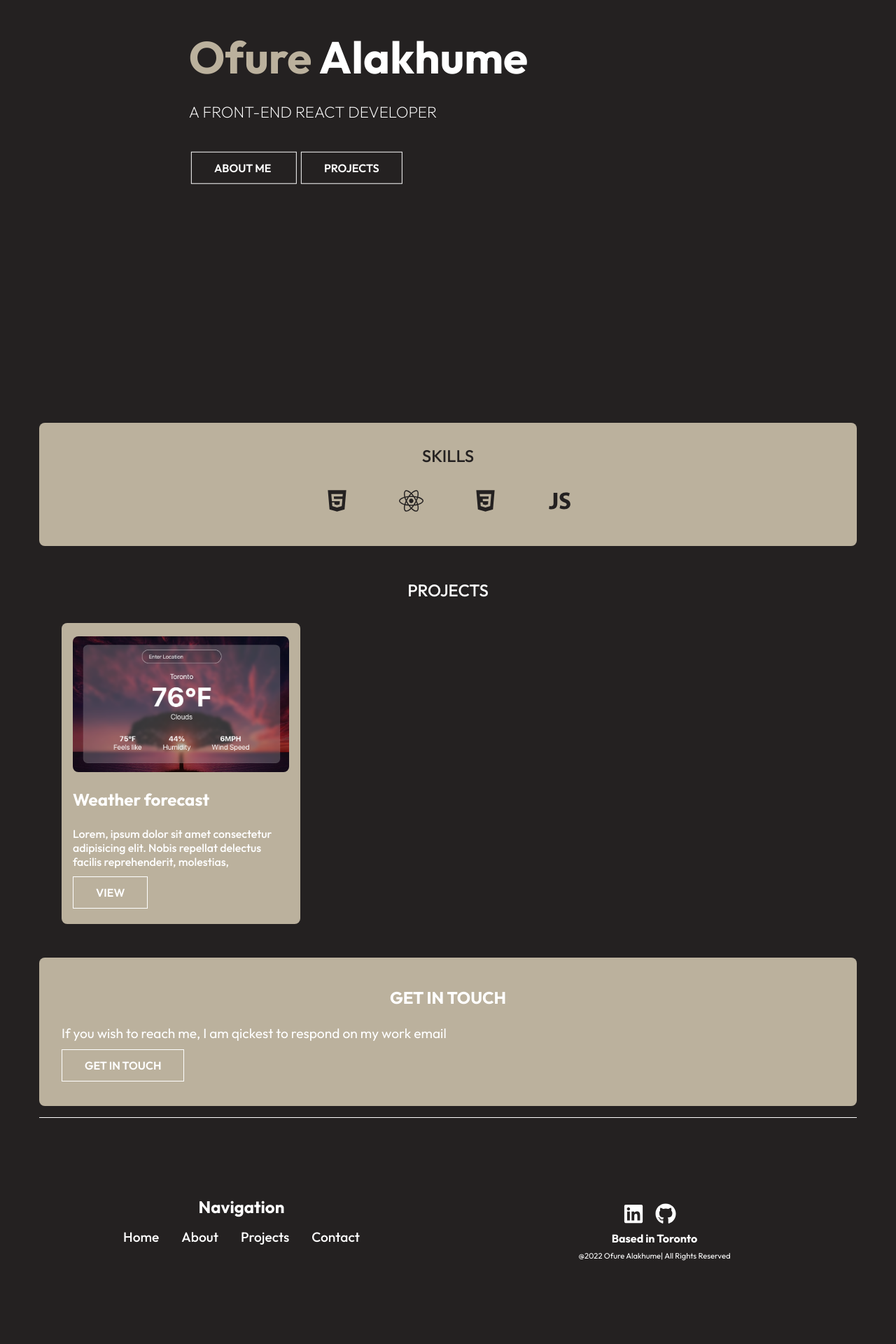
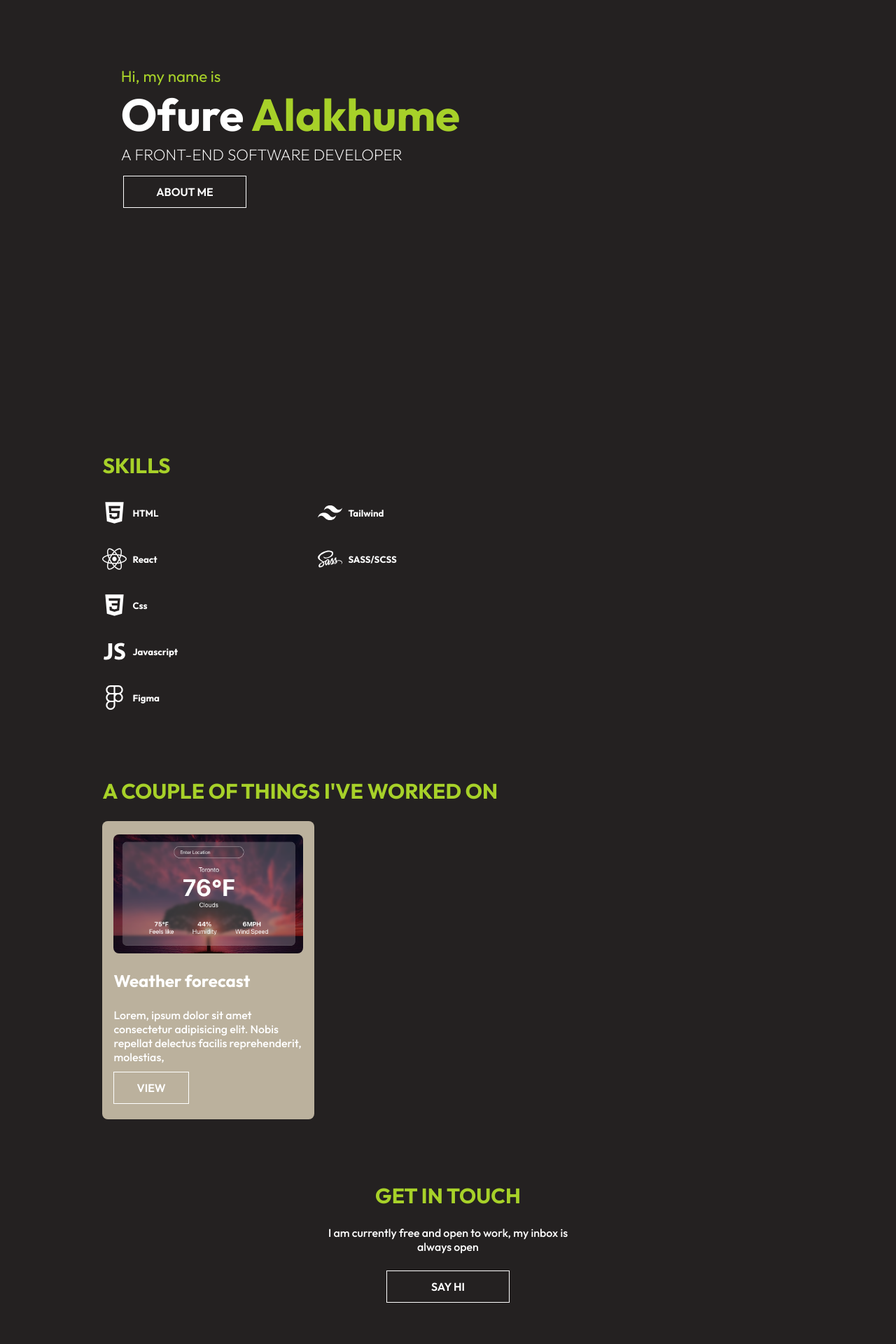
Before and after one commit to AlaksOfure/reactfolio, a React (Create React App) app: page / in a window 1280 px wide. Shown: the part 260-2180 px from the top of the page at 70% size. Built offline with nearby package versions, Linux system fonts and the light colour scheme.

Commit message:
Minor changes
Majority of the items have been changed due to styling

```diff
--- a/src/Components/Contact.js
+++ b/src/Components/Contact.js
@@ -6,13 +6,14 @@ import '../Styles/contact.css'
 const Contact = () => {
  return (
   <section className='section-container '>
-   <div className="text-styling brown-container">
+   <div className="content-container text-styling">
 
     <h1>Get in Touch</h1>
-    <p>If you wish to reach me, I am qickest to respond on my work email</p>
-    <div className="project-btns">
-     <NavLink to="/" className='btn'>Get in touch</NavLink>
-    </div>
+    <p>I am currently free and open to work, my inbox is always open </p>
+
+    <button className='btn'>
+     <NavLink to="/" className='btn-text'>Say Hi</NavLink>
+    </button>
 
    </div>
   </section>
--- a/src/Components/Footer.js
+++ b/src/Components/Footer.js
@@ -15,9 +15,14 @@ const Footer = () => {
     </div>
     <div className="right">
      <div className="socials">
-      <FaLinkedin size={30} />
-      <FaGithub size={30} />
+      <div className="skill-list">
+       <FaLinkedin size={30} />
+      </div>
+      <div className="skill-list">
+       <FaGithub size={30} />
+      </div>
      </div>
+     <h5>alaksdev@gmail.com</h5>
      <h4>Based in Toronto</h4>
      <p>@2022 Ofure Alakhume| All Rights Reserved</p>
     </div>
--- a/src/Components/Projects.js
+++ b/src/Components/Projects.js
@@ -5,7 +5,7 @@ const Projects = () => {
  return (
   <section className='section-container'>
    <div className="content-container">
-    <h1>Projects</h1>
+    <h1>A couple of things i've worked on</h1>
     <ProjectCards />
    </div>
   </section>
--- a/src/Components/Skills.js
+++ b/src/Components/Skills.js
@@ -1,13 +1,18 @@
 import React from 'react'
-import { FaReact } from 'react-icons/fa'
-import { IoLogoCss3, IoLogoHtml5, IoLogoJavascript } from 'react-icons/io'
+import { FaFigma, FaReact } from 'react-icons/fa'
+import { SiTailwindcss } from 'react-icons/si'
+import { IoLogoCss3, IoLogoHtml5, IoLogoJavascript, IoLogoSass } from 'react-icons/io'
 import '../Styles/skills.css'
 
 const Skills = () => {
  return (
   <section className="section-container">
-   <div className='content-container brown-container'>
+   <div className='content-container '>
     <h1 className='black-header'>Skills</h1>
+
+    <div className="lists-con">
+
+     <div className="left-con">
       <ul className='list-con'>
        <li className="skill-list">
         <IoLogoHtml5 size={35} />
@@ -29,7 +34,30 @@ const Skills = () => {
         <h5>Javascript</h5>
        </li>
 
+       <li className="skill-list">
+        <FaFigma size={35} />
+        <h5>Figma</h5>
+       </li>
+
       </ul>
+     </div>
+
+     <div className="right-con">
+      <ul className='list-con'>
+       <li className="skill-list">
+        <SiTailwindcss size={35} />
+        <h5>Tailwind</h5>
+       </li>
+
+       <li className='skill-list'>
+        <IoLogoSass size={35} />
+        <h5>SASS/SCSS</h5>
+       </li>
+
+
+      </ul>
+     </div>
+    </div>
 
 
    </div>
--- a/src/Components/welcome.js
+++ b/src/Components/welcome.js
@@ -6,10 +6,13 @@ const welcome = () => {
  return (
   <section className="hero">
    <div className='content'>
-    <h1> <span className='firstNa' >Ofure</span>  Alakhume</h1>
-    <p>A front-end React developer</p>
-    <Link to="/about" className='btn'> <span className='btn-text'>About me</span> </Link>
-    <Link to="/project" className='btn'> <span className='btn-text'>Projects</span> </Link>
+    <p className='simple-text color-text-green'>Hi, my name is</p>
+    <h1> <span className='firstNa' >Ofure</span>  <span className='lastNa'>Alakhume</span> </h1>
+    <p className='simple-text-thin'>A front-end software developer</p>
+
+    <button className='btn'>
+     <Link to="/about" > <span className='btn-text'>About me</span> </Link>
+    </button>
    </div>
   </section>
  )
--- a/src/Styles/MiniNav.css
+++ b/src/Styles/MiniNav.css
@@ -3,6 +3,10 @@
   flex-direction: column;
   align-items: center;
   gap: 1rem;
+}
+
+.nav-con h2 {
+  color: #a7d129;
 }
 
 .mini-nav {
@@ -23,7 +27,7 @@
 }
 
 .link:hover a {
-  color: rgb(248, 217, 15);
+  color: #a7d129;
 }
 
 @media screen and (max-width: 640px) {
--- a/src/Styles/contact.css
+++ b/src/Styles/contact.css
@@ -4,15 +4,12 @@
   height: 100%;
   padding: 2rem;
   flex-direction: column;
-}
-
-.text-styling h1 {
-  text-align: center;
-  text-transform: uppercase;
-  padding: 0.6rem 0 1.5rem;
+  align-items: center;
 }
 
 .text-styling p {
   font-size: 1.2rem;
   padding-bottom: 1.5rem;
+  width: 37%;
+  text-align: center;
 }
--- a/src/Styles/footer.css
+++ b/src/Styles/footer.css
@@ -1,7 +1,6 @@
 .footer {
   width: 100%;
-  padding: 6rem 0;
-  border-top: 1px solid #fff;
+  padding: 6rem 0 0.8rem 0;
   align-items: center;
 }
 
@@ -17,6 +16,9 @@
   height: 100%;
   max-width: 100%;
   padding: 1rem;
+  display: flex;
+  align-items: center;
+  justify-content: center;
 }
 
 .right {
@@ -29,6 +31,10 @@
   align-items: center;
 }
 
+.right h4 {
+  color: #a7d129;
+}
+
 .socials {
   color: #fff;
   transition: all 0.2s;
@@ -37,10 +43,6 @@
   height: 50px;
   width: 90px;
   gap: 1rem;
-}
-
-.socials:hover {
-  color: rgb(248, 217, 15);
 }
 
 h4 {
--- a/src/Styles/navbar.css
+++ b/src/Styles/navbar.css
@@ -4,6 +4,10 @@
   align-items: center;
   padding-top: 1rem;
   z-index: 10;
+}
+
+.nav-container h1 {
+  color: #a7d129;
 }
 
 .nav-menu {
--- a/src/Styles/skills.css
+++ b/src/Styles/skills.css
@@ -1,25 +1,24 @@
 .section-container {
+  display: flex;
   width: 100%;
   height: 100%;
   padding-bottom: 1rem;
-}
-
-.brown-container {
-  background: #bbb19d;
-  border-radius: 0.5rem;
+  justify-content: center;
 }
 
 .content-container {
   display: flex;
+  width: 90%;
+  height: 100%;
+  padding: 2rem;
   flex-direction: column;
-  align-items: center;
-  padding: 2rem;
-  gap: 2rem;
 }
 
 .content-container h1 {
+  color: #a7d129;
+  font-size: 30px;
   text-transform: uppercase;
-  font-weight: 500;
+  padding: 0.6rem 0 1.5rem;
 }
 
 .content-container p {
@@ -27,31 +26,31 @@
   font-weight: 500;
 }
 
-.skills-container h1 {
-  font-size: 2rem;
-}
-
 .black-header {
   color: #242121;
 }
 
+.lists-con {
+  display: flex;
+  flex-direction: row;
+  gap: 8rem;
+}
+
 .list-con {
   display: flex;
+  flex-direction: column;
   gap: 1rem;
 }
 
 .skill-list {
-  color: #242121;
+  color: white;
   transition: all 0.2s;
   display: flex;
-  flex-direction: column;
+  flex-direction: row;
   align-items: center;
   height: 50px;
-  width: 90px;
-}
-
-.skill-list h5 {
-  display: none;
+  width: 180px;
+  gap: 0.5rem;
 }
 
 .reactIcon {
@@ -59,7 +58,8 @@
 }
 
 .skill-list:hover {
-  color: #667870;
+  color: #a7d129;
+  gap: 0.8rem;
 }
 
 .skill-list:hover h5 {
@@ -67,7 +67,7 @@
 }
 
 .reactIcon:hover {
-  color: #667870;
+  color: #a7d129;
   animation: rotation 2s infinite linear;
 }
 
--- a/src/Styles/welcome.css
+++ b/src/Styles/welcome.css
@@ -1,33 +1,32 @@
 .hero {
   height: 100vh;
   width: 100%;
+  display: flex;
+  align-items: center;
+  justify-content: center;
 }
 
-.hero .content {
-  position: absolute;
-  /* top: 25%; */
-  transform: translate(-50%, -50%);
-  top: 50%;
-  left: 40%;
-  text-align: left;
+.content {
+  display: flex;
+  flex-direction: column;
+  width: 80%;
 }
+
 .hero .content h1 {
   font-size: 4rem;
-  padding: 0.6rem 0 1.5rem;
+  padding-bottom: 0.2rem;
+  justify-content: center;
 }
 .hero .content p {
   font-size: 1.4rem;
-  font-weight: 200;
-  text-transform: uppercase;
-  padding-bottom: 3.5rem;
 }
 
 .content .btn {
   margin: 1rem 0.2rem;
 }
 
-.firstNa {
-  color: #bbb19d;
+.lastNa {
+  color: #a7d129;
 }
 
 @media screen and (max-width: 640px) {
@@ -35,7 +34,7 @@
     font-size: 3rem;
   }
   .hero .content p {
-    font-size: 1.4rem;
+    font-size: 1rem;
   }
   .btn {
     display: inline-block;
--- a/src/index.css
+++ b/src/index.css
@@ -13,7 +13,9 @@ body {
 
 h1,
 h2,
+h3,
 h4,
+h5,
 p,
 a {
   color: #fff;
@@ -28,6 +30,21 @@ ul {
 .App {
   padding: 0.5rem 3.5rem;
 }
+
+/* General Typography */
+.simple-text {
+  font-weight: 400;
+}
+.simple-text-thin {
+  font-weight: 200;
+  text-transform: uppercase;
+}
+
+.color-text-green {
+  color: #a7d129;
+}
+
+/* General components */
 
 .btn {
   padding: 12px 32px;
@@ -46,5 +63,5 @@ ul {
 
 .btn:hover {
   color: #000;
-  background: #667870;
+  background: #616f39;
 }
```
Lines whose indentation alone changed are shown as unchanged.
